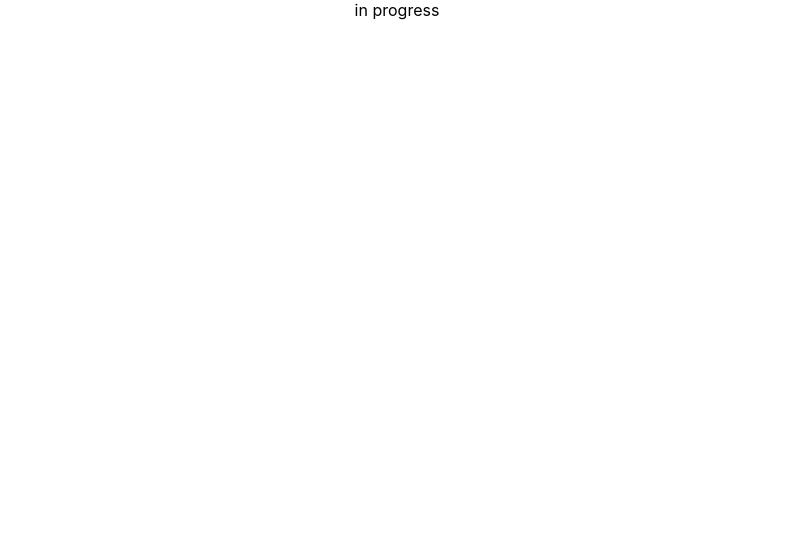
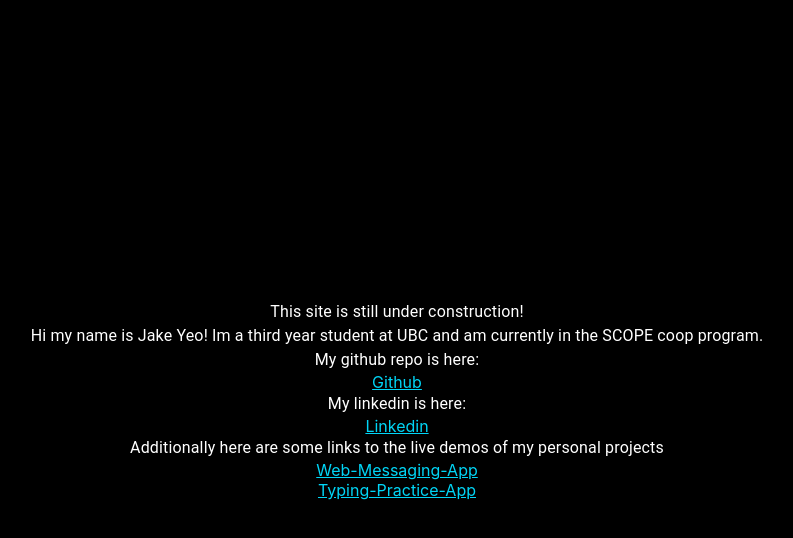
Before and after one commit to Jake-Yeo/jake-yeo-site, a React (Create React App) app: page / in a window 1280 px wide. Shown: the top 538 px of the page, without its empty margins (243-1036 px from the left). Built offline with nearby package versions, Linux system fonts and the light colour scheme.

Commit message:
Added under construction

```diff
--- a/src/App.tsx
+++ b/src/App.tsx
@@ -1,12 +1,17 @@
-import React from 'react';
-import logo from './logo.svg';
-import './App.css';
+import { Route, Routes } from 'react-router';
+import HomePage from './pages/HomePage';
+import { BrowserRouter } from 'react-router-dom';
 
 function App() {
   return (
-    <div className="App">
-      in progress
-    </div>
+    <>
+        <BrowserRouter>
+            <Routes>
+                <Route index element={<HomePage />} />
+                <Route path='*' element={<></>}/>
+            </Routes>
+        </BrowserRouter>
+    </>
   );
 }
 
--- /dev/null
+++ b/src/components/Intro.tsx
@@ -0,0 +1,5 @@
+const Intro = () => {
+    return (<></>)
+}
+
+export default Intro
--- /dev/null
+++ b/src/components/Project.tsx
@@ -0,0 +1,5 @@
+const Project = () => {
+    return (<></>)
+}
+
+export default Project
--- /dev/null
+++ b/src/components/Skills.tsx
@@ -0,0 +1,6 @@
+const Skills = () => {
+
+    return (<></>)
+}
+
+export default Skills
--- a/src/index.tsx
+++ b/src/index.tsx
@@ -4,13 +4,29 @@ import './index.css';
 import App from './App';
 import reportWebVitals from './reportWebVitals';
 
+import createCache from '@emotion/cache';
+import { CacheProvider } from '@emotion/react';
+
+const cache = createCache({ // https://stackoverflow.com/questions/51518253/react-emotions-css-not-present-in-dom
+  speedy: false,
+  key: 'css'
+});
+
 const root = ReactDOM.createRoot(
   document.getElementById('root') as HTMLElement
 );
 root.render(
-  <React.StrictMode>
+  //<React.StrictMode> turned off strict mode because I had no clue how to fix the bug it was creating
+  // use the custom cache with speedy set to false (this is because chrome does dom magic or something and our css styles don't show up and we can't delete them in production mode!!!!!!)
+  // https://stackoverflow.com/questions/51518253/react-emotions-css-not-present-in-dom
+
+  /**Fixed memory leak bug when deploying firebase app. https://stackoverflow.com/questions/51518253/react-emotions-css-not-present-in-dom
+As described here, the <style> elements with the css from the animations were not showing up in the dom. Apparently this is a chrome thing. Because of this, useEffect hook was not working. Even worse, we could not delete the styling elements when the animation finished. This mean that although the local app had no memory leaks, the firebase app had a ton of memory leaks. So, created a new cache with the 'speedy' option set to false. This forces chrome, and every other browser, to show css content in the dom. Although this causes loss of performance, the memory leaks cause the app to become unusable.
+Also deployed the changes. */
+  <CacheProvider value={cache}>
     <App />
-  </React.StrictMode>
+  </CacheProvider>,
+  //</React.StrictMode>
 );
 
 // If you want to start measuring performance in your app, pass a function
--- /dev/null
+++ b/src/pages/HomePage.tsx
@@ -0,0 +1,31 @@
+
+import { Stack, Typography } from "@mui/material";
+
+const HomePage = () => {
+    return (<>
+        <Stack justifyContent={"center"} alignItems={"center"} height={"100vh"} width={"100vw"} sx={{ background: "black" }}>
+            <Typography color={"white"} textAlign={"center"}>
+                This site is still under construction!
+            </Typography>
+            <Typography color={"white"} textAlign={"center"}>
+                Hi my name is Jake Yeo! Im a third year student at UBC and am currently in the SCOPE coop program.
+            </Typography>
+            <Typography color={"white"} textAlign={"center"}>
+                My github repo is here:
+            </Typography>
+            <a style={{ color: '#00d6f7' }} href="https://github.com/Jake-Yeo">Github</a>
+            <Typography color={"white"} textAlign={"center"}>
+                My linkedin is here:
+            </Typography>
+            <a style={{ color: '#00d6f7' }} href="https://www.linkedin.com/in/jake-yeo/">Linkedin</a>
+            <Typography color={"white"} textAlign={"center"}>
+                Additionally here are some links to the live demos of my personal projects
+            </Typography>
+            <a style={{ color: '#00d6f7' }} href="https://zen-cafe.vercel.app/">Web-Messaging-App</a>
+            <a style={{ color: '#00d6f7' }} href="https://nova-type.web.app/">Typing-Practice-App</a>
+
+        </Stack>
+    </>)
+}
+
+export default HomePage
```
Also changed, not shown: package.json (+7 -0 lines), toInstall.txt, 1 other file (tests, documents, lock files or other folders).
